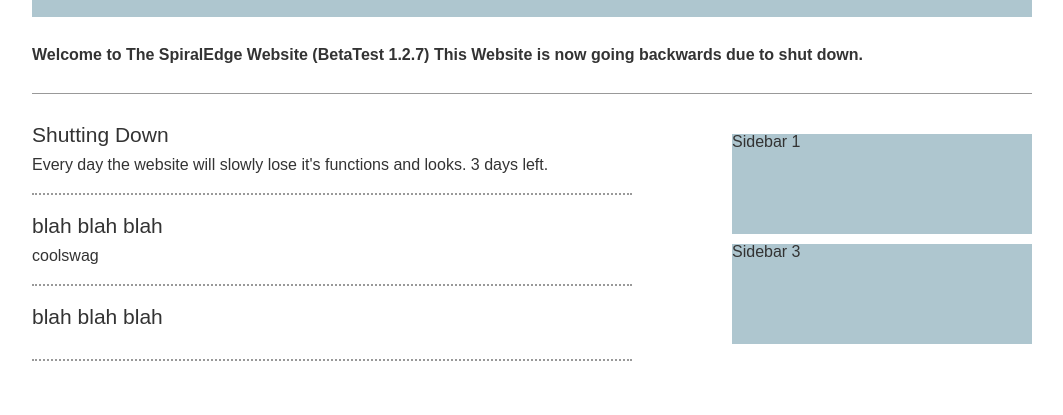
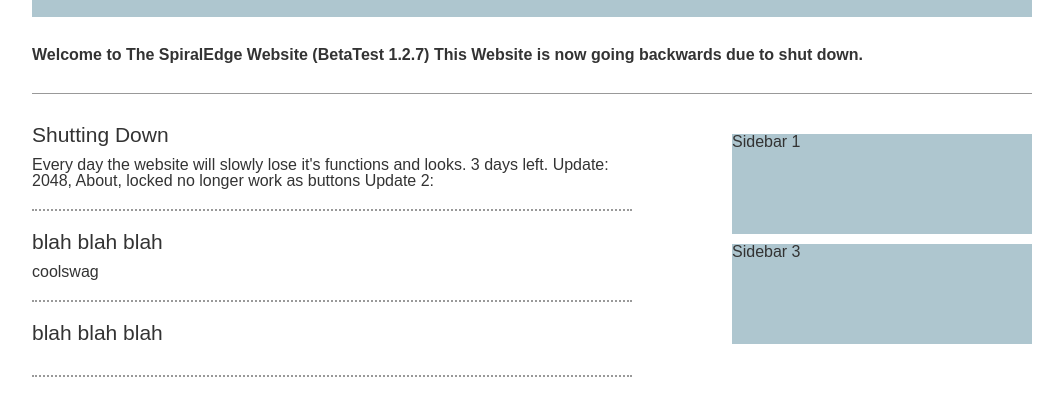
Before and after one commit to duckruto/duckruto.github.io, a plain HTML site: page index.html in a window 1280 px wide. Shown: the part 73-488 px from the top of the page, without its empty margins (108-1171 px from the left). Drawn offline with Linux system fonts and the light colour scheme.

Commit message:
Update index.html

```diff
--- a/index.html
+++ b/index.html
@@ -27,7 +27,9 @@
 		<main role="main">
 			<article>
 				<h2>Shutting Down</h2>
-				<p>Every day the website will slowly lose it's functions and looks. 3 days left.</p>
+				<p>Every day the website will slowly lose it's functions and looks. 3 days left.
+				Update: 2048, About, locked no longer work as buttons
+				Update 2:</p>
 			</article>
 			<article>
 				<h2>blah blah blah</h2>
```
